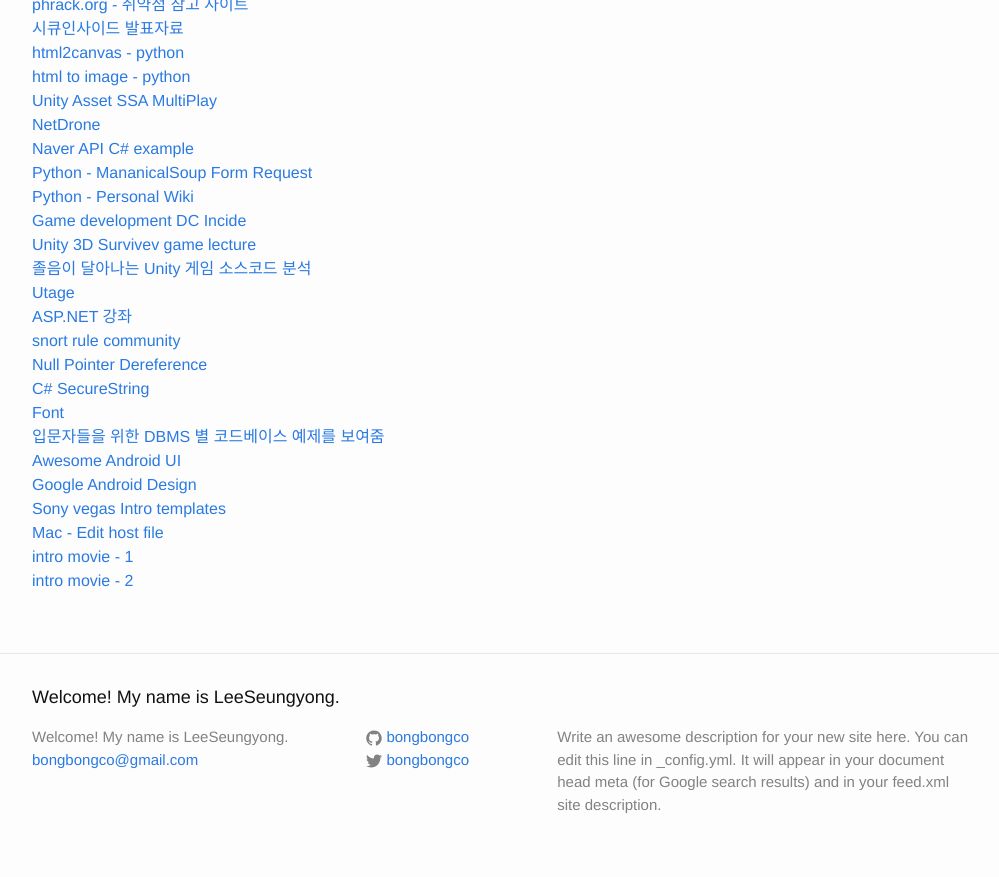
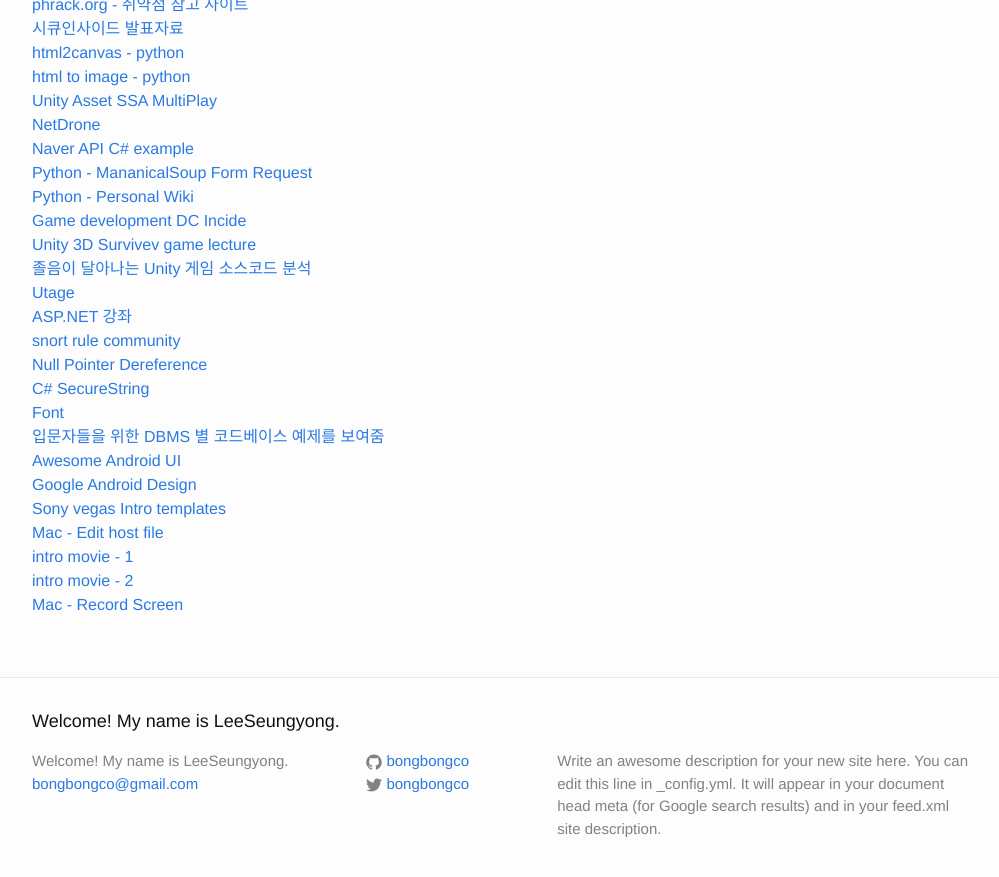
Before and after one commit to LktProgrammer/bongbongco.github.io, a Jekyll site: the page built from _posts/2016-07-22-Website-List.markdown, in a window 1280 px wide and 900 px high, scrolled down 2511 px. Shown: the top 877 px of the window, without its empty margins (138-1137 px from the left). Built offline with Jekyll 4.4.1, drawn with Linux system fonts in a browser that asks for light colours.

Commit message:
Update 2016-07-22-Website-List.markdown

```diff
--- a/_posts/2016-07-22-Website-List.markdown
+++ b/_posts/2016-07-22-Website-List.markdown
@@ -124,3 +124,4 @@ title: 참고할 웹 사이트들.
 [Mac - Edit host file](http://mingu.kr/74)
 [intro movie - 1](http://www.intromaker.net/)
 [intro movie - 2](http://introchamp.com/)
+[Mac - Record Screen](http://macnews.tistory.com/560)
```
